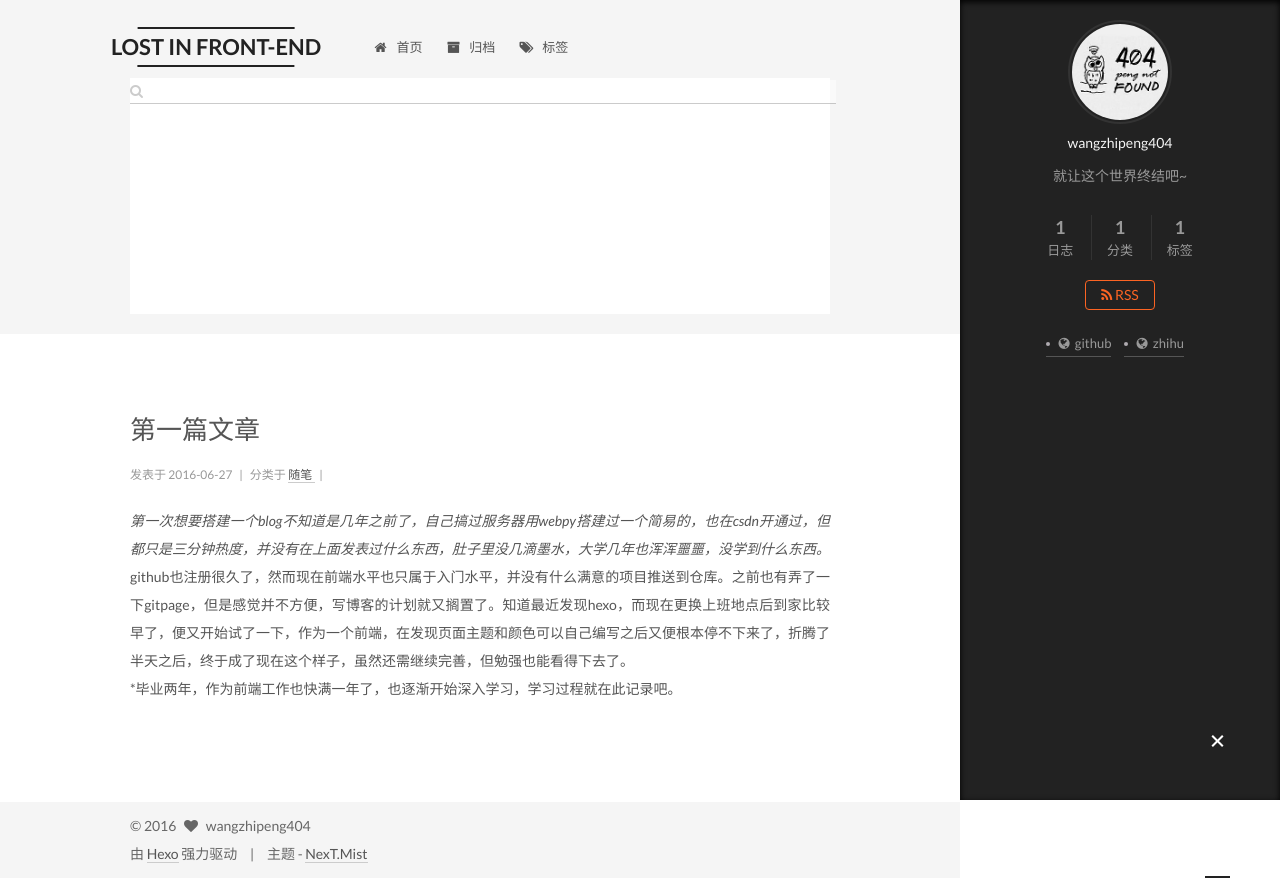
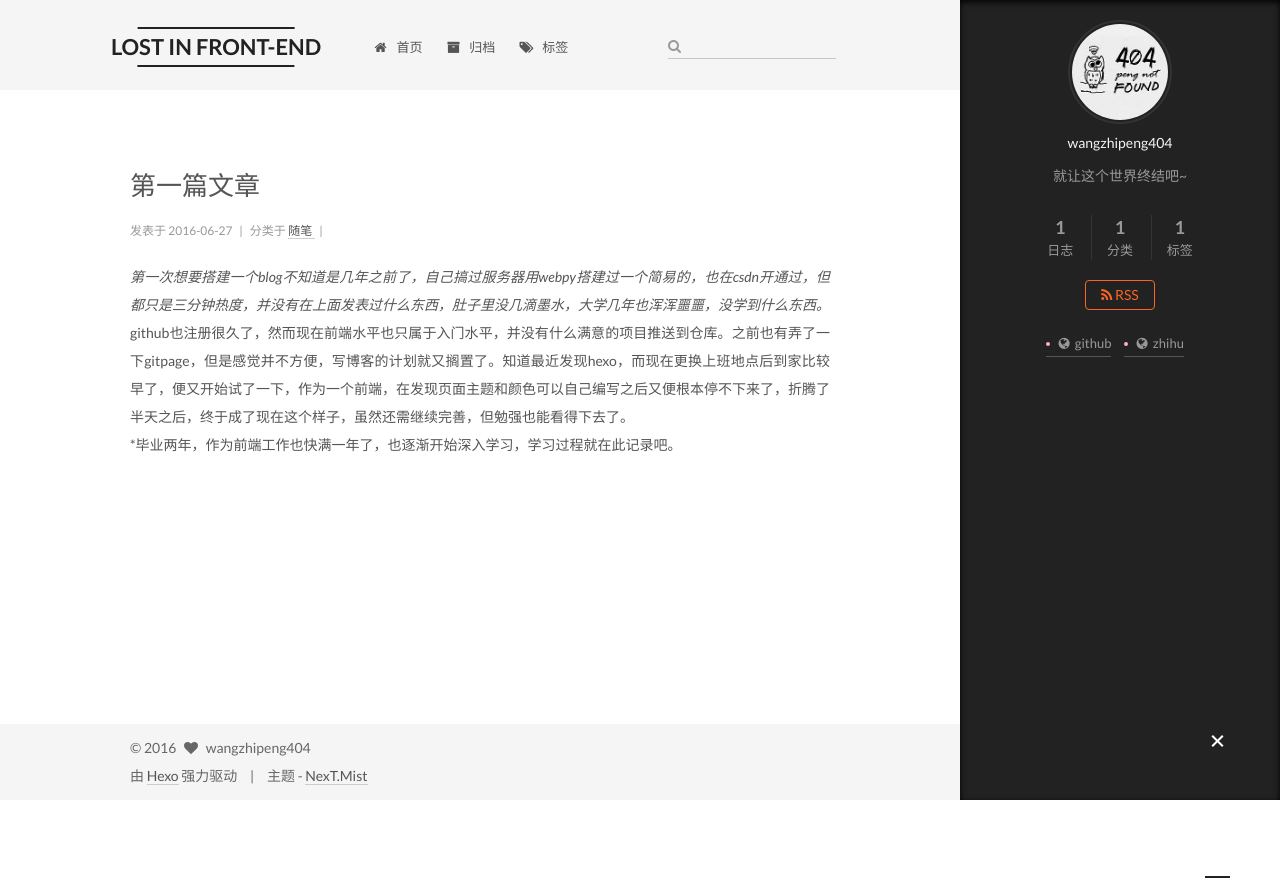
Before and after one commit to wangzhipeng404/blog, a plain HTML site: page index.html in a window 1280 px wide. After the commit the page ends 800 px from the top, so only its background shows below. Drawn offline with Linux system fonts and the light colour scheme; a script that the page names is missing.

Commit message:
Site updated: 2016-06-28 17:15:25

```diff
--- a/css/main.css
+++ b/css/main.css
@@ -1549,7 +1549,7 @@ pre .javascript .function {
   width: 4px;
   height: 4px;
   border-radius: 50%;
-  background: #afabb0;
+  background: #ffb0ba;
 }
 .links-of-blogroll {
   font-size: 13px;
@@ -1978,15 +1978,10 @@ a.search-result {
   font-weight: bold;
 }
 #local-search-result {
-  height: 200px;
-  background-color: #fff;
   overflow: auto;
 }
 .popup {
   display: block;
-  width: 700px;
-  height: 80%;
-  background: #fff;
 }
 @media (max-width: 767px) {
   .popup {
@@ -2028,8 +2023,6 @@ a.search-result {
 }
 #no-result {
   position: static;
-  left: 44%;
-  top: 42%;
   color: #ccc;
 }
 .site-uv,
```
Also changed, not shown: about/index.html (+2 -0 lines), categories/index.html (+0 -2 lines).
